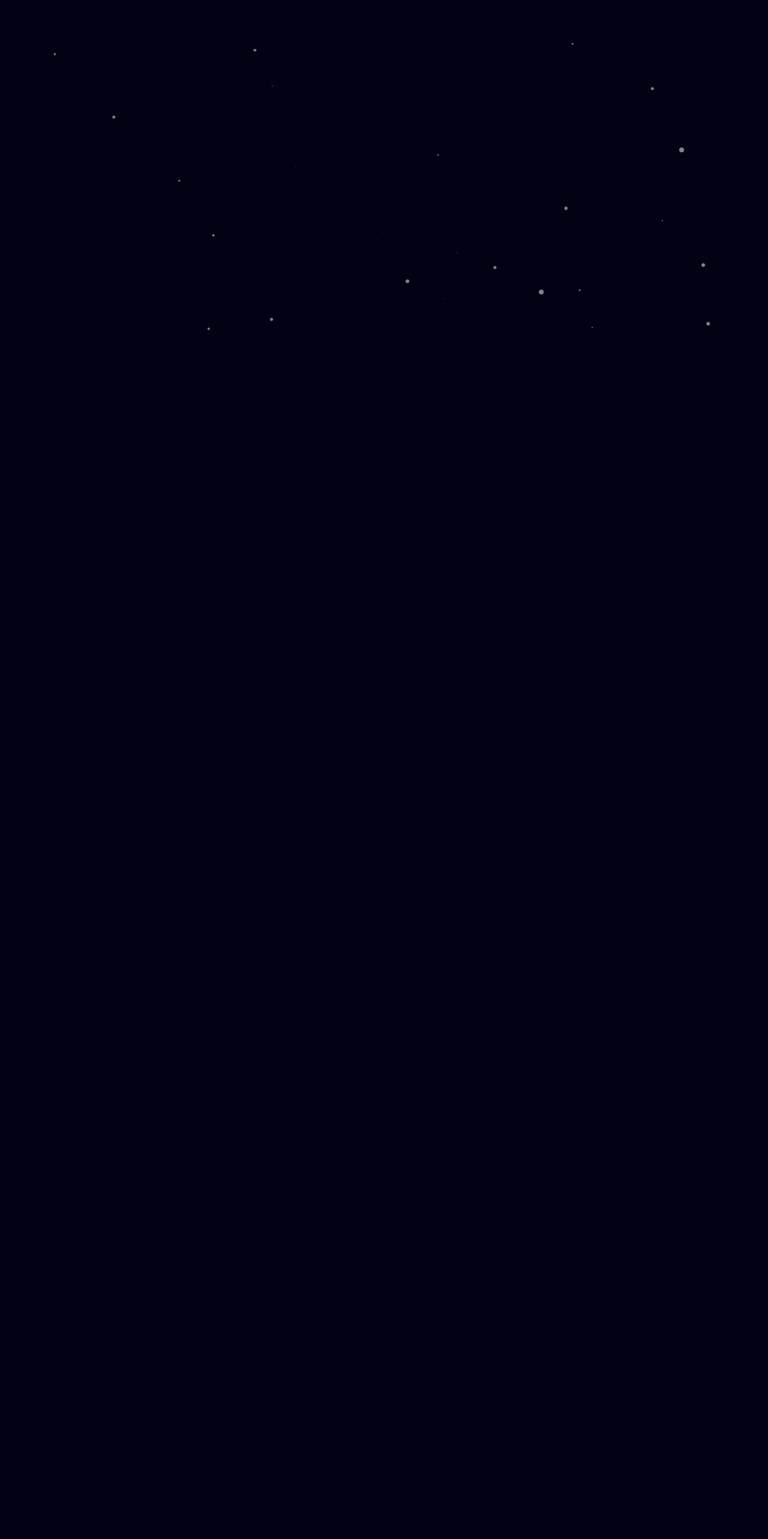
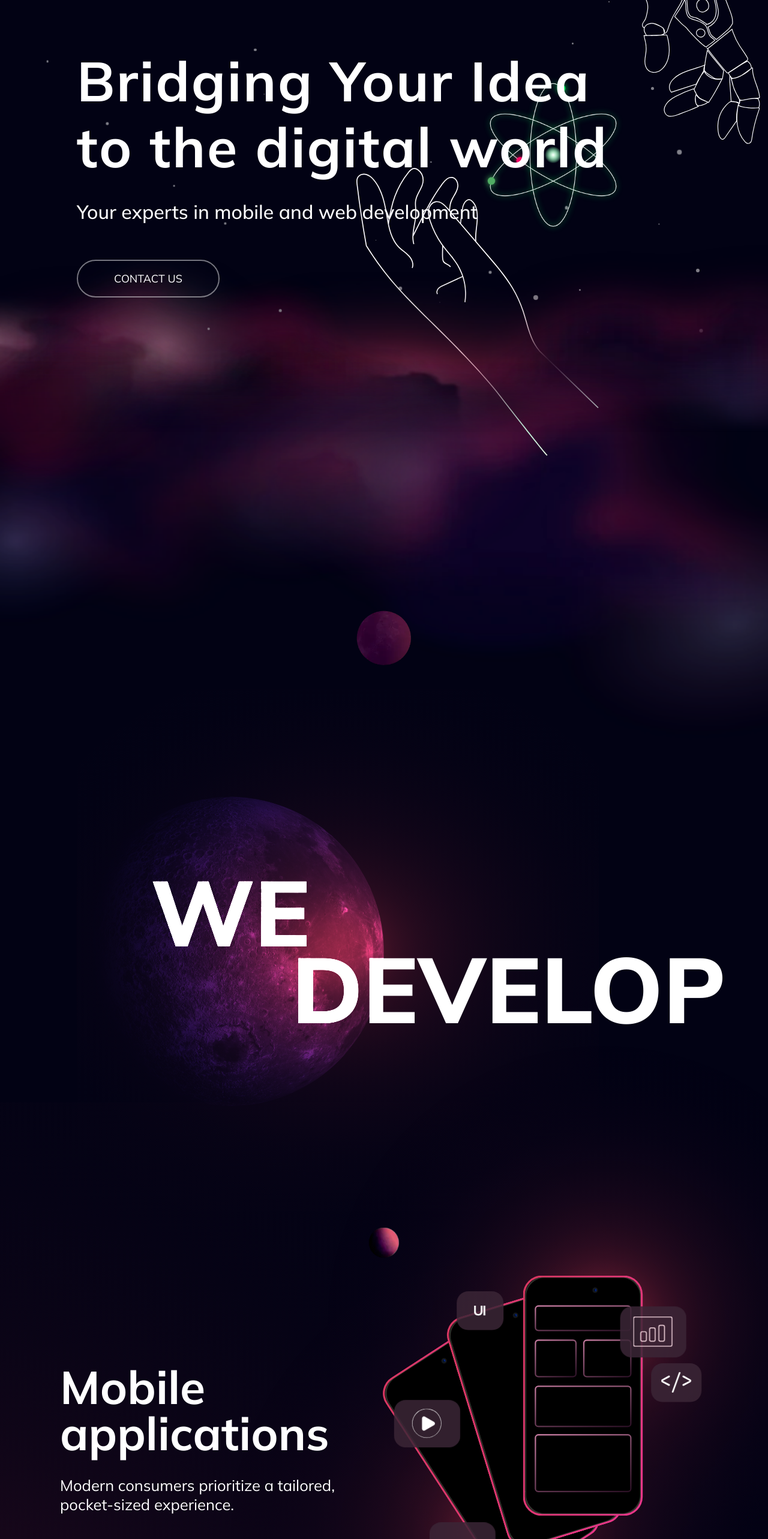
Before and after one commit to happy280299/mega-web, a React (Vite) app: page / in a window 1280 px wide. Shown: the part 200-2766 px from the top of the page at 60% size. Before the commit the page ends 1600 px from the top, so only its background shows below. Built offline with nearby package versions, Linux system fonts and the light colour scheme.

Commit message:
update rsp 2 section

```diff
--- a/src/Pages/Developer/styled.tsx
+++ b/src/Pages/Developer/styled.tsx
@@ -3,6 +3,9 @@ import styled from "styled-components";
 export const DeveloperContainer = styled.div`
   position: relative;
   margin-top: 50vh;
+  @media (max-width: 1024px) {
+    margin-top: -10vh;
+  }
 `;
 export const DeveloperWrapper = styled.div``;
 export const DeveloperMoon = styled.div`
@@ -10,6 +13,9 @@ export const DeveloperMoon = styled.div`
   width: 10%;
   height: auto;
   display: block;
+  img {
+    width: 100%;
+  }
 `;
 export const DeveloperMoonBig = styled.div`
   width: 40%;
@@ -77,6 +83,29 @@ export const DeveloperMoonBig = styled.div`
       }
     }
   }
+  @media (max-width: 1024px) {
+    width: 80%;
+    margin: 100px 0;
+    .image-moon {
+      img {
+        left: 0;
+      }
+    }
+    .image-gradian {
+      translate: -15% 0;
+    }
+    .block-text {
+      left: 0;
+      span {
+        &:nth-child(1) {
+          translate: -20% 0;
+        }
+        &:nth-child(2) {
+          translate: -40% 0;
+        }
+      }
+    }
+  }
 `;
 export const DeveloperMoon2 = styled.div`
   display: flex;
--- a/src/Pages/Keyvisual/index.tsx
+++ b/src/Pages/Keyvisual/index.tsx
@@ -8,11 +8,14 @@ import {
 import ButtonCommon from "../../assets/Component/Button";
 import AtomOrbitCanvas from "../../assets/Component/Orbit";
 import { LayoutHand, WrapperCommon } from "../../Layout/styled";
+import { useContext } from "react";
+import { ContextProviderWrapper } from "../../Context";
 
 const Keyvisual = () => {
+  const { isDesktop } = useContext(ContextProviderWrapper)!;
   return (
     <div>
-      <LayoutHand>
+      {isDesktop && <LayoutHand>
         <img
           className="hand-top"
           src="/assets/images/common/handTop.svg"
@@ -25,7 +28,7 @@ const Keyvisual = () => {
           loading="lazy"
           alt=""
         />
-      </LayoutHand>
+      </LayoutHand>}
       <KeyvisualContainer>
         <AtomOrbitCanvas />
         <WrapperCommon>
--- a/src/Pages/Keyvisual/styled.tsx
+++ b/src/Pages/Keyvisual/styled.tsx
@@ -13,6 +13,15 @@ export const KeyvisualContainer = styled.section`
   @media (max-width: 2000px) {
     .rive-react-container {
       right: 17vw;
+    }
+  }
+  @media (max-width: 1024px) {
+    .rive-react-container {
+      width: 250px;
+      top: 200px;
+      right: auto;
+      left: 50%;
+      translate: -50% -50%;
     }
   }
 `;
@@ -33,6 +42,27 @@ export const KeyvisualContent = styled.div`
     font-weight: 500;
     margin: 32px 0 60px;
   }
+  @media (max-width: 1024px) {
+    top: 350px;
+    left: 0;
+    width: 100%;
+    display: flex;
+    flex-direction: column;
+    align-items: center;
+    text-align: center;
+    padding: 250px 16px 0;
+    translate: 0 -50%;
+    .title {
+      max-width: 660px;
+      width: auto;
+      font-size: 40px;
+      text-align: center;
+    }
+    .text {
+      font-size: 20px;
+      margin: 16px 0 32px;
+    }
+  }
 `;
 export const Galaxy = styled.div`
   width: 100vw;
@@ -45,6 +75,11 @@ export const Galaxy = styled.div`
   background-image: url("/assets/images/common/galaxy.webp");
   background-size: 100% 50vh;
   pointer-events: none;
+  @media (max-width: 1024px) {
+    z-index: 0;
+    bottom: -10%;
+    min-width: 1000px;
+  }
 `;
 export const GalaxyFog = styled.div`
   width: 100vw;
@@ -58,6 +93,10 @@ export const GalaxyFog = styled.div`
   background-image: url("/assets/images/keyvisual/galaxy-fog.webp");
   background-size: 100% 100vh;
   pointer-events: none;
+  @media (max-width: 1024px) {
+    min-width: 1000px;
+    top: 90%;
+  }
 `;
 export const GalaxyFog2 = styled.div`
   width: 100vw;
@@ -72,4 +111,10 @@ export const GalaxyFog2 = styled.div`
   background-image: url("/assets/images/keyvisual/galaxy-fog2.webp");
   background-size: 100vw 100vh;
   pointer-events: none;
+  @media (max-width: 1024px) {
+    top: 90%;
+    height: 50vh;
+    min-width: 500px;
+    background-size: 100% 50vh;
+  }
 `;
--- a/src/Pages/Landing/index.tsx
+++ b/src/Pages/Landing/index.tsx
@@ -45,10 +45,10 @@ const Landing = () => {
           ></div>
         ))}
       </CircleContainer>
-      {/* <Keyvisual />
+      <Keyvisual />
       <Developer />
       <Mobile />
-      <Saparator />
+      {/* <Saparator />
       <WebApplication />
       <Universal />
       <Contact /> */}
--- a/src/Pages/Mobile/styled.tsx
+++ b/src/Pages/Mobile/styled.tsx
@@ -2,6 +2,9 @@ import styled from "styled-components";
 
 export const MobileContainer = styled.div`
   padding-top: calc(1lvh * 20);
+  @media (max-width: 1024px) {
+    padding: 0;
+  }
 `;
 export const MobileWrapper = styled.div`
   max-width: 1920px;
@@ -13,6 +16,11 @@ export const MobileWrapper = styled.div`
   position: relative;
   flex-wrap: wrap;
   padding: 0 100px;
+  @media (max-width: 1024px) {
+    flex-direction: column-reverse;
+    gap: 32px;
+    padding: 0;
+  }
 `;
 export const MobileText = styled.div`
   width: 50%;
@@ -32,6 +40,10 @@ export const MobileText = styled.div`
     font-size: clamp(24px, 2vw, 32px);
     font-weight: 400;
     white-space: break-spaces;
+  }
+  @media (max-width: 1024px) {
+    width: 100%;
+    padding-left: 50px;
   }
 `;
 export const MobileGradian = styled.div`
@@ -63,6 +75,9 @@ export const MobileGradian = styled.div`
     hsla(350.32, 62.25%, 51.18%, 0) 100%
   );
   z-index: -50;
+  @media (max-width: 1024px) {
+    left: -100%;
+  }
 `;
 export const MobileImage = styled.div`
   position: relative;
@@ -190,9 +205,24 @@ export const MobileImage = styled.div`
     transform: scale(var(--motion-scale));
     --motion-scale: 1;
   }
+  @media (max-width: 1024px) {
+    width: 100%;
+    translate: 30% 0;
+    scale: 1;
+    .image-second {
+      transform: translate(-40%, 10%) rotate(-17deg);
+    }
+    .image-third {
+      transform: translate(-76%, 25%) rotate(-33deg);
+    }
+  }
 `;
 export const CardContainer = styled.div`
   --progress: 1;
+  @media (max-width: 1024px) {
+    order: -1;
+    margin-top: -100px;
+  }
 `;
 export const CardInner = styled.div`
   --parallax-x: -6.25;
```
